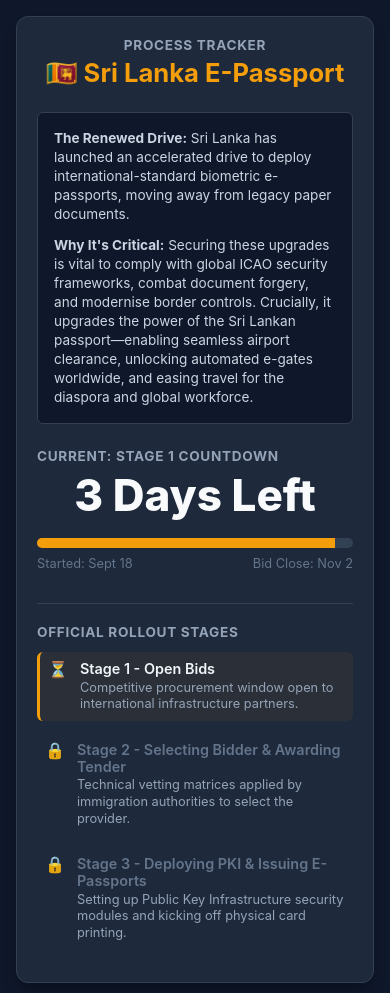
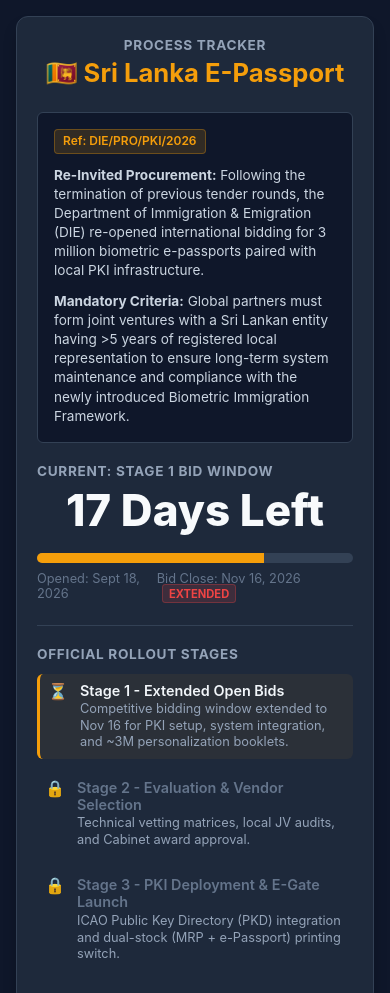
Before and after one commit to ZephyrCloudNine/sl-passport-infomatics, a plain HTML site: page index.html in a window 390 px wide. Shown: the top 993 px of the page. Drawn offline with Linux system fonts and the light colour scheme.

Commit message:
Revise bid details and enhance styling for tracker
Updated the e-passport process tracker with new bid details and enhanced styling. Adjusted countdown target date and improved mobile responsiveness.

```diff
--- a/index.html
+++ b/index.html
@@ -2,12 +2,11 @@
 <html lang="en">
 <head>
     <meta charset="UTF-8">
-    <!-- Essential Viewport Tag for Mobile Scaling Fix -->
     <meta name="viewport" content="width=device-width, initial-scale=1.0, maximum-scale=1.0, user-scalable=no">
     <title>Sri Lanka E-Passport Process Tracker</title>
     <style>
         body {
-            font-family: -apple-system, system-ui, sans-serif;
+            font-family: -apple-system, BlinkMacSystemFont, "Segoe UI", Roboto, sans-serif;
             background-color: #0f172a;
             color: #f8fafc;
             display: flex;
@@ -23,13 +22,11 @@
             border: 1px solid #334155;
             border-radius: 12px;
             padding: 2rem;
-            /* Changed from fixed width to responsive max-width */
             width: 100%;
             max-width: 440px;
             box-shadow: 0 10px 15px -3px rgba(0, 0, 0, 0.3);
             box-sizing: border-box;
         }
-        /* Mobile padding adjustments for smaller screens */
         @media (max-width: 480px) {
             .card {
                 padding: 1.25rem;
@@ -62,13 +59,24 @@
             font-size: 0.85rem;
             color: #cbd5e1;
             line-height: 1.4;
-            margin-bottom: 1.5rem;
+            margin-bottom: 1.25rem;
         }
         .intro-box p {
             margin: 0 0 0.75rem 0;
         }
         .intro-box p:last-child {
             margin: 0;
+        }
+        .badge {
+            display: inline-block;
+            background-color: rgba(245, 158, 11, 0.15);
+            color: #f59e0b;
+            border: 1px solid rgba(245, 158, 11, 0.3);
+            border-radius: 4px;
+            padding: 0.2rem 0.5rem;
+            font-size: 0.75rem;
+            font-weight: 600;
+            margin-bottom: 0.75rem;
         }
         .days {
             font-size: 3.5rem;
@@ -94,9 +102,21 @@
         .date-label {
             display: flex;
             justify-content: space-between;
+            align-items: center;
             color: #64748b;
             font-size: 0.8rem;
-            margin-bottom: 2rem;
+            margin-bottom: 1.5rem;
+        }
+        .extended-tag {
+            background-color: rgba(239, 68, 68, 0.15);
+            color: #ef4444;
+            border: 1px solid rgba(239, 68, 68, 0.3);
+            border-radius: 3px;
+            padding: 0.1rem 0.35rem;
+            font-size: 0.7rem;
+            font-weight: 700;
+            margin-left: 0.35rem;
+            text-transform: uppercase;
         }
         .roadmap {
             border-top: 1px solid #334155;
@@ -125,7 +145,7 @@
             margin-right: 0.75rem;
             font-size: 1rem;
             line-height: 1.2;
-            flex-shrink: 0; /* Prevents emoji distortion on thin displays */
+            flex-shrink: 0;
         }
         .stage-details {
             display: flex;
@@ -154,13 +174,13 @@
         <h1>🇱🇰 Sri Lanka E-Passport</h1>
     </div>
 
-    <!-- Enhanced Intro Regarding Renewed Drive Importance -->
     <div class="intro-box">
-        <p><strong>The Renewed Drive:</strong> Sri Lanka has launched an accelerated drive to deploy international-standard biometric e-passports, moving away from legacy paper documents.</p>
-        <p><strong>Why It's Critical:</strong> Securing these upgrades is vital to comply with global ICAO security frameworks, combat document forgery, and modernise border controls. Crucially, it upgrades the power of the Sri Lankan passport—enabling seamless airport clearance, unlocking automated e-gates worldwide, and easing travel for the diaspora and global workforce.</p>
+        <span class="badge">Ref: DIE/PRO/PKI/2026</span>
+        <p><strong>Re-Invited Procurement:</strong> Following the termination of previous tender rounds, the Department of Immigration & Emigration (DIE) re-opened international bidding for 3 million biometric e-passports paired with local PKI infrastructure.</p>
+        <p><strong>Mandatory Criteria:</strong> Global partners must form joint ventures with a Sri Lankan entity having >5 years of registered local representation to ensure long-term system maintenance and compliance with the newly introduced Biometric Immigration Framework.</p>
     </div>
 
-    <h2>Current: Stage 1 Countdown</h2>
+    <h2>Current: Stage 1 Bid Window</h2>
     <div class="days" id="days-box">-- Days Left</div>
 
     <div class="progress-bg">
@@ -168,8 +188,8 @@
     </div>
 
     <div class="date-label">
-        <span>Started: Sept 18</span>
-        <span>Bid Close: Nov 2</span>
+        <span>Opened: Sept 18, 2026</span>
+        <span>Bid Close: Nov 16, 2026 <span class="extended-tag">Extended</span></span>
     </div>
 
     <!-- Stages Roadmap Architecture -->
@@ -179,24 +199,24 @@
         <div class="stage active">
             <span class="status-icon">⏳</span>
             <div class="stage-details">
-                <span class="stage-title">Stage 1 - Open Bids</span>
-                <span class="stage-desc">Competitive procurement window open to international infrastructure partners.</span>
+                <span class="stage-title">Stage 1 - Extended Open Bids</span>
+                <span class="stage-desc">Competitive bidding window extended to Nov 16 for PKI setup, system integration, and ~3M personalization booklets.</span>
             </div>
         </div>
 
         <div class="stage inactive">
             <span class="status-icon">🔒</span>
             <div class="stage-details">
-                <span class="stage-title">Stage 2 - Selecting Bidder & Awarding Tender</span>
-                <span class="stage-desc">Technical vetting matrices applied by immigration authorities to select the provider.</span>
+                <span class="stage-title">Stage 2 - Evaluation & Vendor Selection</span>
+                <span class="stage-desc">Technical vetting matrices, local JV audits, and Cabinet award approval.</span>
             </div>
         </div>
 
         <div class="stage inactive">
             <span class="status-icon">🔒</span>
             <div class="stage-details">
-                <span class="stage-title">Stage 3 - Deploying PKI & Issuing E-Passports</span>
-                <span class="stage-desc">Setting up Public Key Infrastructure security modules and kicking off physical card printing.</span>
+                <span class="stage-title">Stage 3 - PKI Deployment & E-Gate Launch</span>
+                <span class="stage-desc">ICAO Public Key Directory (PKD) integration and dual-stock (MRP + e-Passport) printing switch.</span>
             </div>
         </div>
     </div>
@@ -204,9 +224,9 @@
 
 <script>
     function calculateCountdown() {
-        // Target Date: 2 November 2026. Start Date: 18 September 2026.
-        var targetTime = new Date(2026, 10, 2).getTime();
-        var startTime = new Date(2026, 8, 18).getTime();
+        // Target Date: 16 November 2026. Start Date: 18 September 2026.
+        var targetTime = new Date(2026, 10, 16).getTime(); // Month 10 = November in JS
+        var startTime = new Date(2026, 8, 18).getTime();  // Month 8 = September in JS
         var nowTime = new Date().getTime();
 
         var diff = targetTime - nowTime;
@@ -221,7 +241,7 @@
         if (percent < 0) percent = 0;
 
         document.getElementById("days-box").innerText = days + " Days Left";
-        document.getElementById("bar-box").style.width = percent + "%";
+        document.getElementById("bar-box").style.width = percent.toFixed(1) + "%";
     }
 
     calculateCountdown();
```
